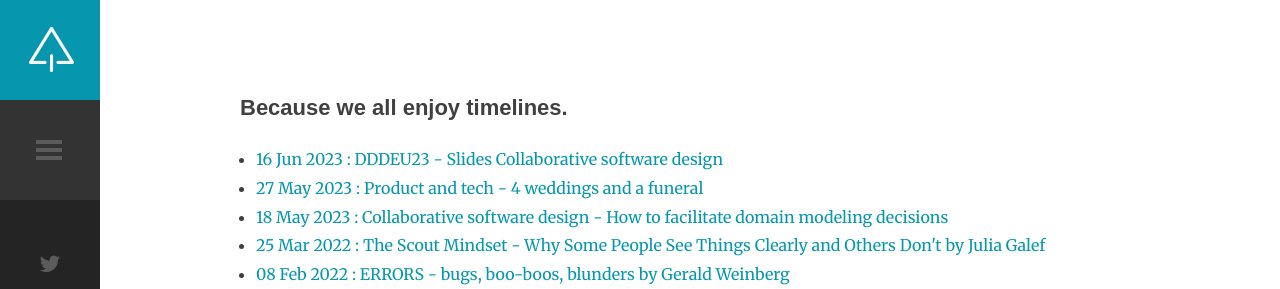
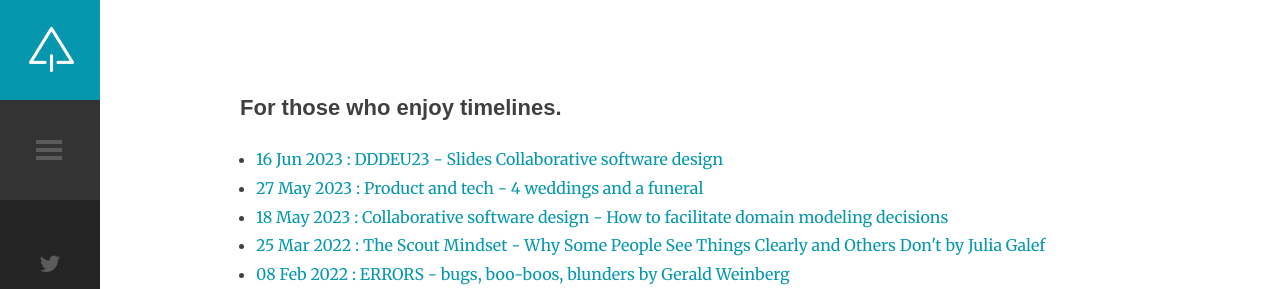
Before and after one commit to selketjah/selketjah.github.io, a Jekyll site: the page built from archive.html, in a window 1280 px wide. Shown: the top 289 px of the page. Built offline with Jekyll 4.4.1, drawn with Linux system fonts in a browser that asks for light colours.

Commit message:
Update title Archive

```diff
--- a/archive.html
+++ b/archive.html
@@ -7,7 +7,7 @@ class: about page page-template-default
 <article>
     <div class="content-1070 center-relative entry-content">
         <div class="content-900 center-relative">
-            <h1 class="entry-title">Because we all enjoy timelines.</h1>
+            <h1 class="entry-title">For those who enjoy timelines.</h1>
             <div>
                 <ul>
                     {% for post in site.posts %}
```
